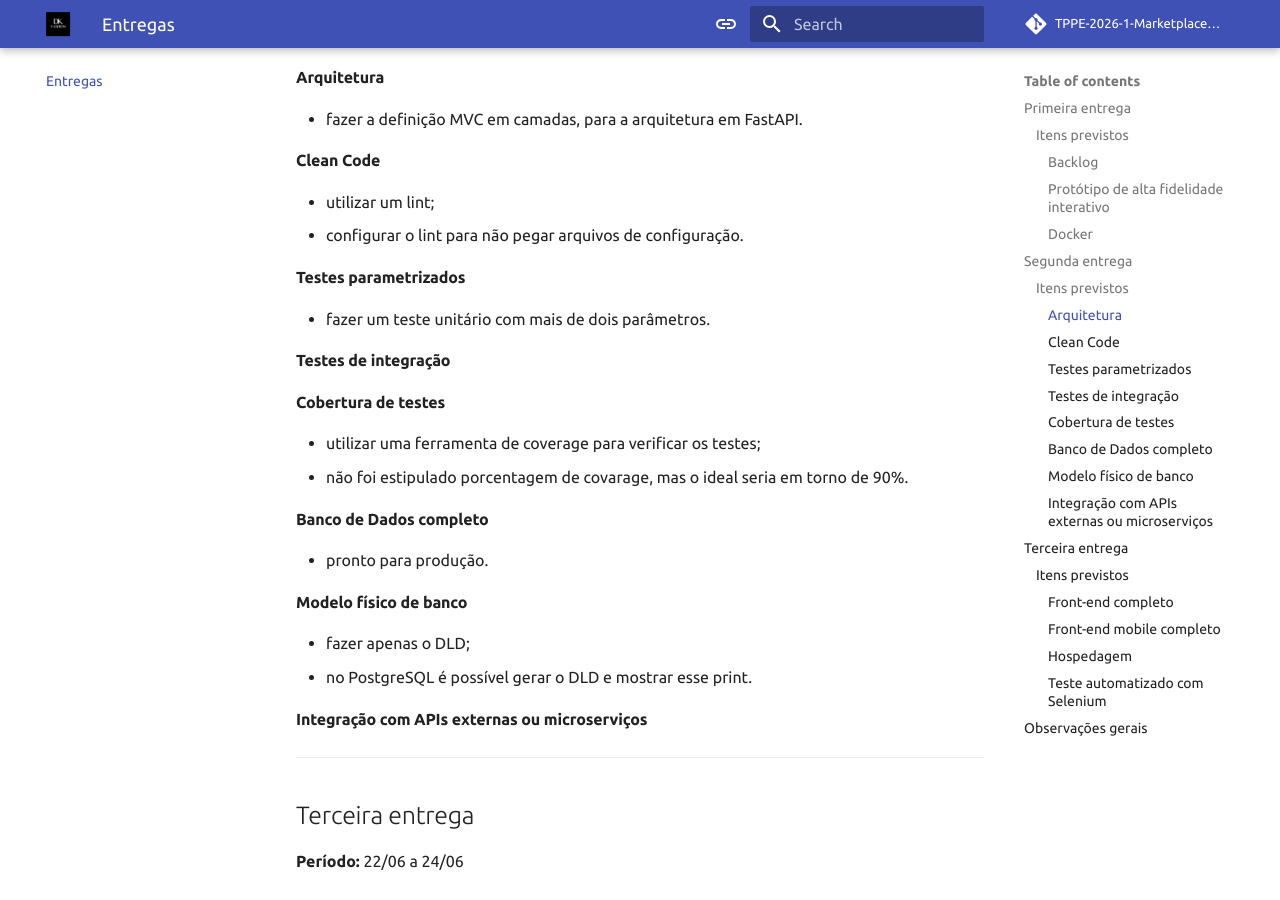
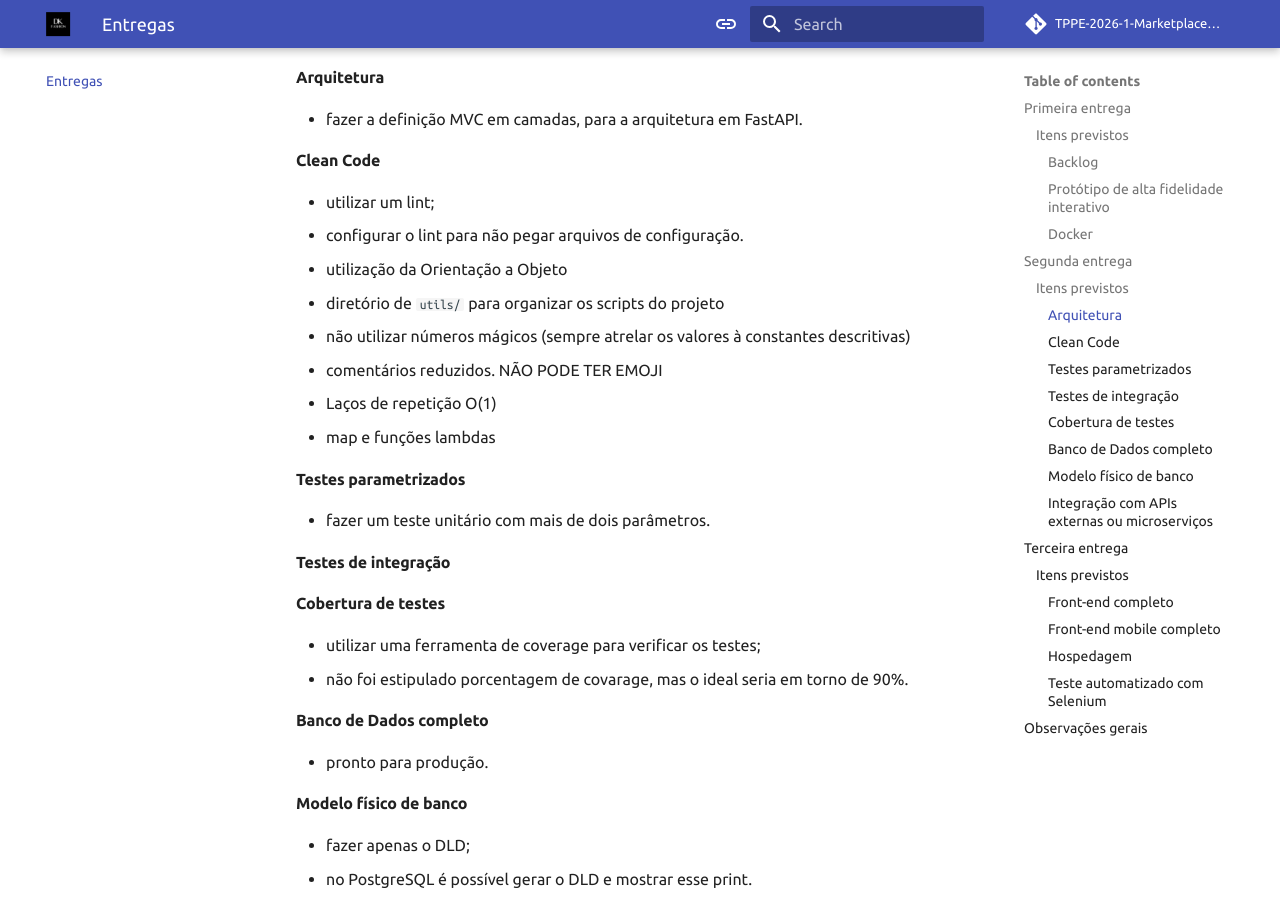
Before and after one commit to TPPE-2026-1-Marketplace/documentacao, an MkDocs documentation site: the page built from docs/releases.md, in a window 1280 px wide and 900 px high, scrolled down 1056 px. Built offline with MkDocs 1.6.1 and Material for MkDocs 9.7.7, drawn with Linux system fonts in a browser that asks for light colours; comment, search, counter and statistics services are not loaded.

Commit message:
docs: updating release

```diff
--- a/docs/releases.md
+++ b/docs/releases.md
@@ -41,6 +41,12 @@ Este documento organiza os pontos previstos para cada entrega do projeto.
 
 - utilizar um lint;
 - configurar o lint para não pegar arquivos de configuração.
+- utilização da Orientação a Objeto
+- diretório de `utils/` para organizar os scripts do projeto
+- não utilizar números mágicos (sempre atrelar os valores à constantes descritivas)
+- comentários reduzidos. NÃO PODE TER EMOJI
+- Laços de repetição O(1)
+  - map e funções lambdas
 
 #### **Testes parametrizados**
 
```
